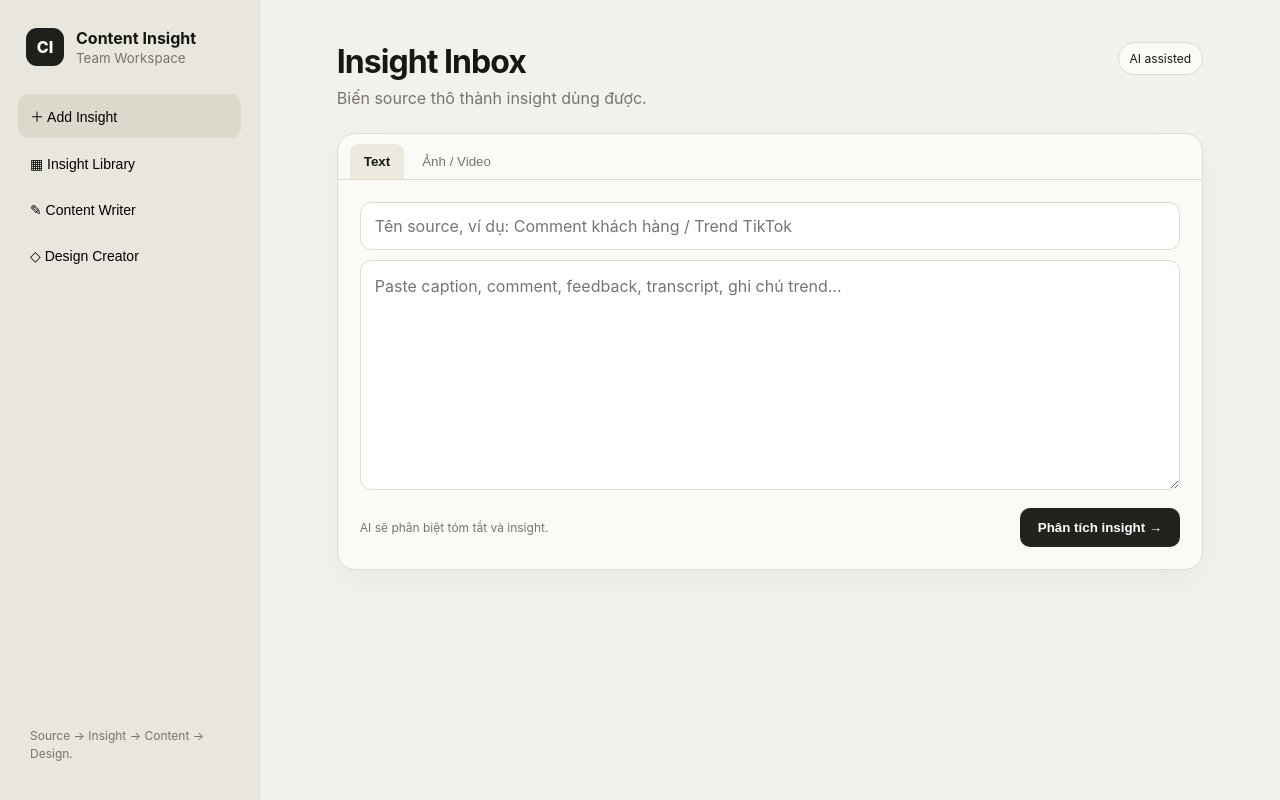
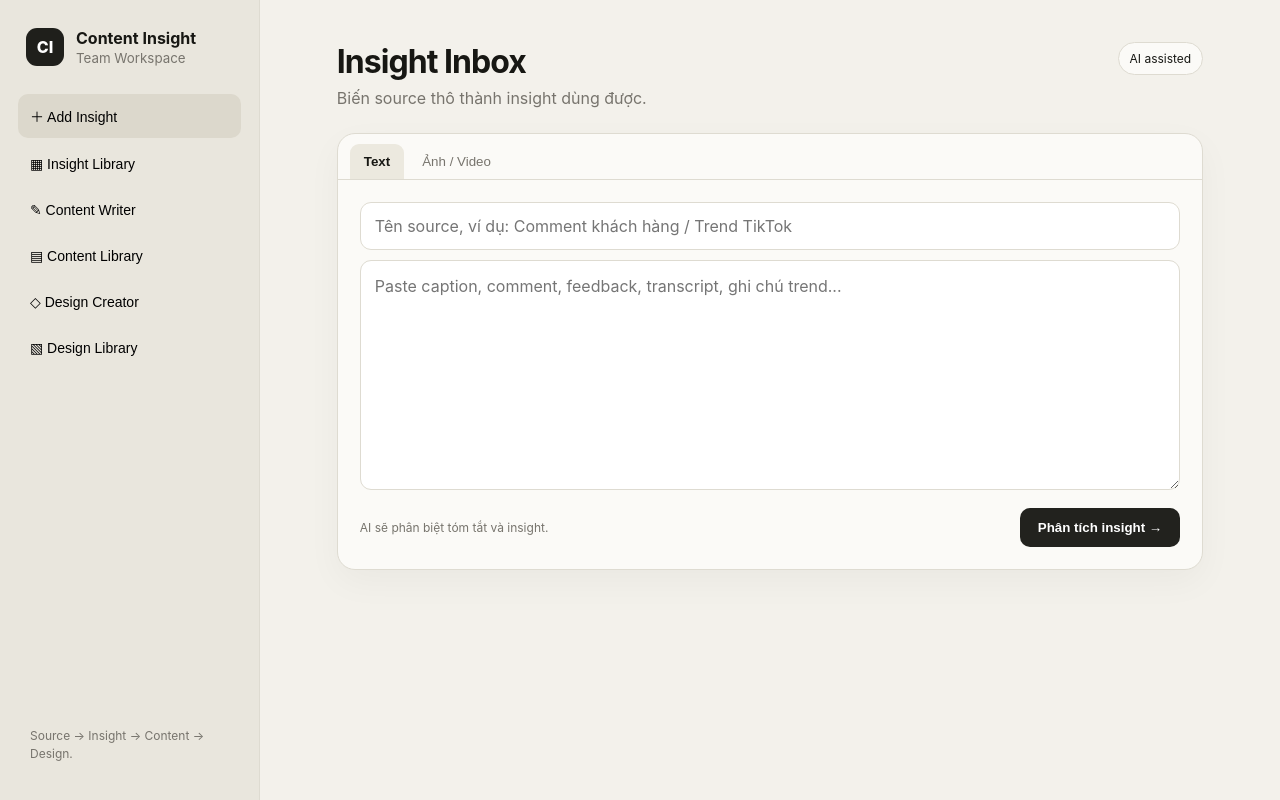
Before and after one commit to datlok/content-insight-hub, a Flask app: page / in a window 1280 px wide. Run offline with Flask 3, Linux system fonts and the light colour scheme; some libraries are stand-ins or nearby versions.

Commit message:
Add files via upload

```diff
--- a/templates/index.html
+++ b/templates/index.html
@@ -11,8 +11,8 @@
   <nav>
     <button class="nav active" data-view="inbox">＋ Add Insight</button>
     <button class="nav" data-view="library">▦ Insight Library</button>
-    <button class="nav" data-view="writer">✎ Content Writer</button>
-    <button class="nav" data-view="design">◇ Design Creator</button>
+    <button class="nav" data-view="writer">✎ Content Writer</button><button class="nav" data-view="contentlib">▤ Content Library</button>
+    <button class="nav" data-view="design">◇ Design Creator</button><button class="nav" data-view="designlib">▧ Design Library</button>
   </nav>
   <div class="aside-note">Source → Insight → Content → Design.</div>
 </aside>
@@ -44,7 +44,7 @@
 
 <section id="writer" class="view">
 <header><div><h1>Content Writer</h1><p>Từ insight → tự viết ngay 2 phiên bản có thể đăng.</p></div><span class="pill">2 versions</span></header>
-<div class="card section-card">
+<div id="linkedContentNotice" class="linked-notice hidden"></div><div class="card section-card">
   <label class="field-label">Insight / ý chính</label>
   <textarea id="writerInsight" class="writer-textarea" placeholder="Paste insight hoặc bấm Viết content từ Insight Library…"></textarea>
   <div class="form-row">
@@ -57,6 +57,17 @@
 </div>
 <div id="writerLoading" class="loading hidden"><span></span><div><b>Đang viết content…</b></div></div>
 <div id="writerResult" class="content-results"></div>
+</section>
+
+
+<section id="contentlib" class="view">
+<header><div><h1>Content Library</h1><p>Content đã tạo; design tạo từ content sẽ nằm chung tại đây.</p></div></header>
+<div id="contentLibraryGrid" class="content-library-grid"></div>
+</section>
+
+<section id="designlib" class="view">
+<header><div><h1>Design Library</h1><p>Chỉ lưu design được tạo độc lập.</p></div></header>
+<div id="designLibraryGrid" class="design-library-grid"></div>
 </section>
 
 <section id="design" class="view">
@@ -109,6 +120,6 @@
 </section>
 </main>
 </div>
-<script src="/static/app.js?v=2130"></script>
+<script src="/static/app.js?v=2140"></script>
 </body>
 </html>
```
